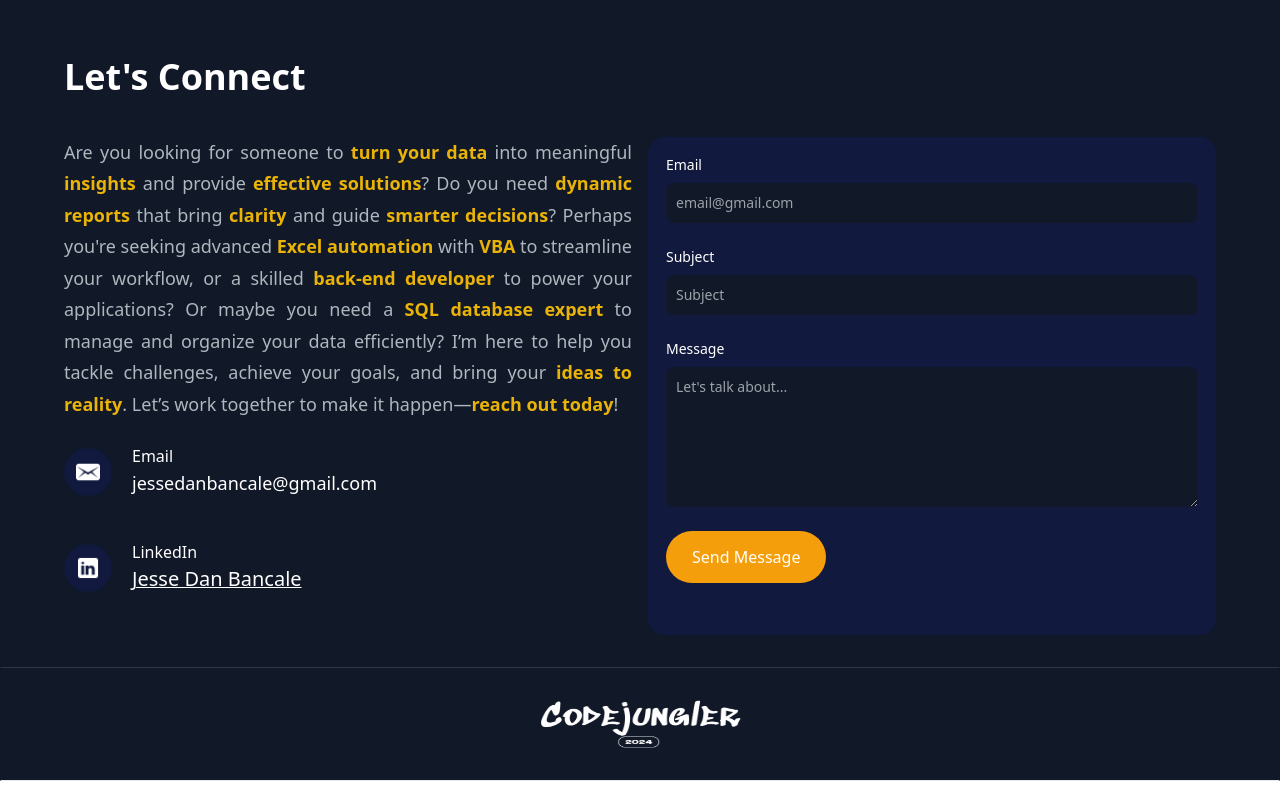
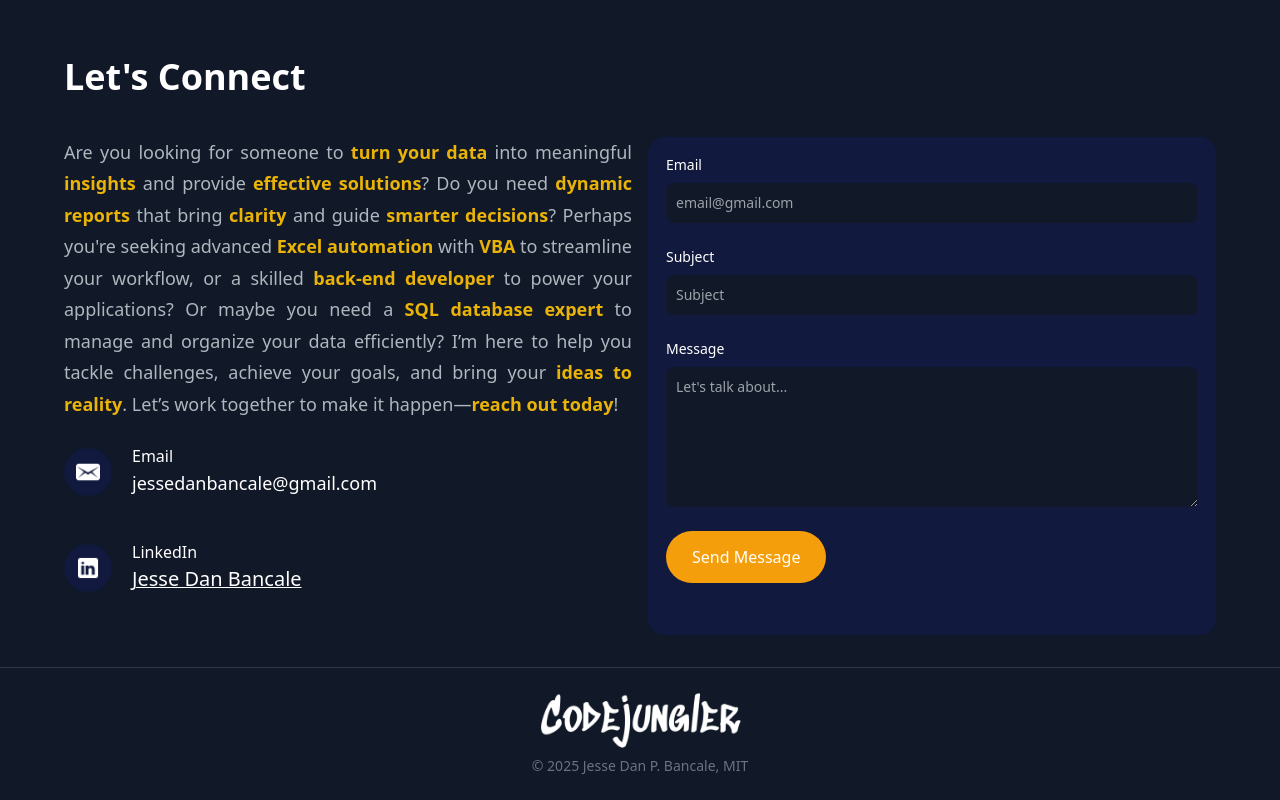
Before and after one commit to Jaydee028/Portfolio, a Vue app: page / in a window 1280 px wide. Shown: the part 6581-7381 px from the top of the page. Built offline with nearby package versions, Linux system fonts and the light colour scheme.

Commit message:
afternoon

```diff
--- a/src/components/Footer.vue
+++ b/src/components/Footer.vue
@@ -1,9 +1,16 @@
 <template>
-    <footer class="mt-8 border z-10 border-t-[#33353F] border-l-transparent border-r-transparent text-white">
-        <div class="container p-8 flex justify-center items-center">
-            <!-- <div class="text-white text-3xl font-bold">LOGO</div> -->
-            <img class="h-12 w-[13em] px-auto" src="/image/Logo2.png" alt="menu">
-            <!-- <p class="text-slate-600">All rights reserved.</p> -->
-        </div>
+    <footer class="mt-8 border-t border-[#33353F] bg-gray-900 text-white py-6">
+      <div class="container flex justify-center items-center">
+        <img
+          class="h-14 w-[13em] transition-transform duration-300 hover:scale-105"
+          src="/image/Logo2.png"
+          alt="CodeJungler"
+        />
+      </div>
+      <p class="text-center text-gray-500 text-sm mt-2">© {{ currentYear }} Jesse Dan P. Bancale, MIT</p>
     </footer>
-</template>
+  </template>
+
+  <script setup>
+  const currentYear = new Date().getFullYear();
+  </script>
```
Also changed, not shown: public/image/Logo2.png.
